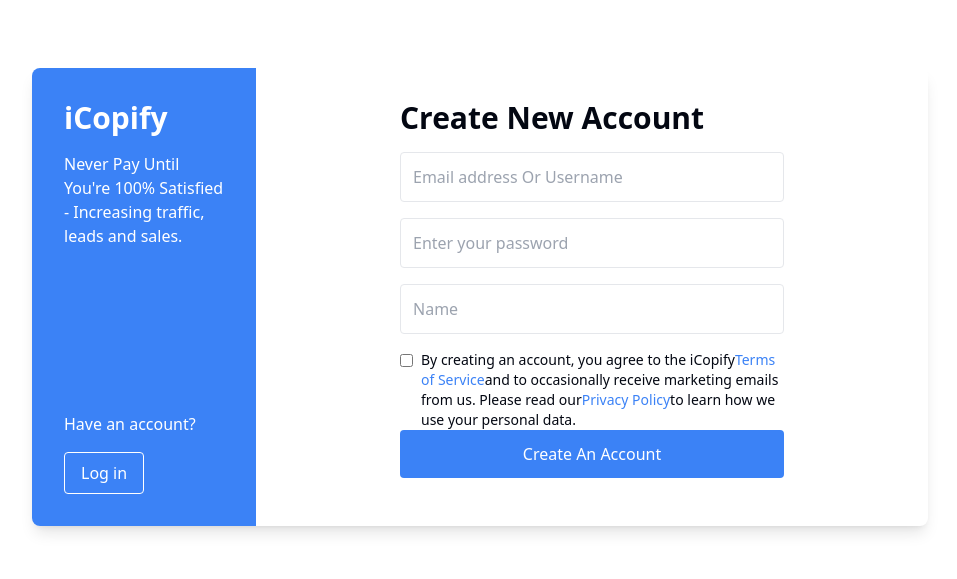
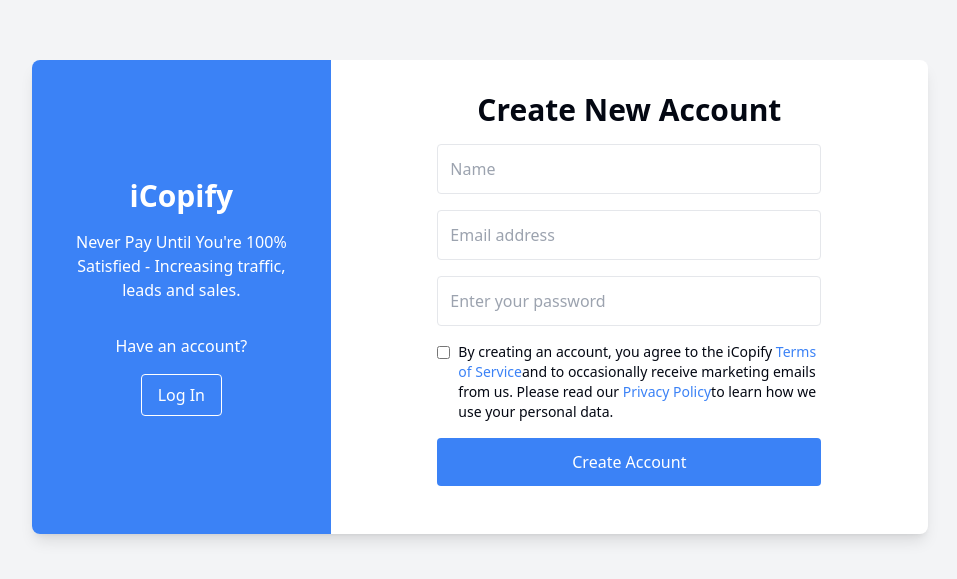
Before and after one commit to ScarletFenix/icopify, a Next.js app: page /login in a window 1280 px wide. Shown: the part 103-682 px from the top of the page, without its empty margins (160-1117 px from the left). Built offline with nearby package versions, Linux system fonts and the light colour scheme.

Commit message:
form fix

```diff
--- a/app/_components/auth/AuthForm.js
+++ b/app/_components/auth/AuthForm.js
@@ -7,9 +7,11 @@ const AuthForm = () => {
     const toggleForm = () => setIsLogin(!isLogin);
 
     return (
-        <div className="flex items-center justify-center min-h-screen p-4">
+        <div className="min-h-screen bg-gray-100 flex items-center justify-center p-4 w-full">
+            {/* Form Container */}
             <div className="bg-white shadow-lg rounded-lg flex flex-col md:flex-row max-w-4xl w-full">
-                <div className="bg-blue-500 text-white p-8 rounded-t-lg md:rounded-l-lg md:rounded-tr-none flex flex-col justify-between w-full md:w-1/4 text-center md:text-left">
+                {/* Left Side - Branding and Toggle Button */}
+                <div className="bg-blue-500 text-white p-8 rounded-t-lg md:rounded-l-lg md:rounded-tr-none flex flex-col justify-center items-center w-full md:w-1/3 text-center">
                     <div>
                         <h1 className="text-3xl font-bold mb-4">iCopify</h1>
                         <p className="mb-8">Never Pay Until You're 100% Satisfied - Increasing traffic, leads and sales.</p>
@@ -17,46 +19,50 @@ const AuthForm = () => {
                     <div>
                         <p className="mb-4">{isLogin ? "Don't have an account?" : "Have an account?"}</p>
                         <button onClick={toggleForm} className="bg-transparent border border-white text-white py-2 px-4 rounded hover:bg-white hover:text-blue-500 transition-colors">
-                            {isLogin ? "Sign Up" : "Log in"}
+                            {isLogin ? "Sign Up" : "Log In"}
                         </button>
                     </div>
                 </div>
-                <div className="p-8 w-full md:w-3/4 flex flex-col justify-center h-full max-w-md mx-auto">
-                    <h2 className="text-3xl font-bold mb-4">{isLogin ? "Log in" : "Create New Account"}</h2>
+
+                {/* Right Side - Form */}
+                <div className="p-8 w-full md:w-2/3 flex flex-col justify-center h-full max-w-md mx-auto">
+                    <h2 className="text-3xl font-bold mb-4 text-center">{isLogin ? "Log In" : "Create New Account"}</h2>
                     <form>
+                        {!isLogin && (
                             <div className="mb-4">
-                            <input className="w-full p-3 border rounded" placeholder="Email address Or Username" type="text" required />
+                                <input className="w-full p-3 border rounded" placeholder="Name" type="text" required />
+                            </div>
+                        )}
+                        <div className="mb-4">
+                            <input className="w-full p-3 border rounded" placeholder="Email address" type="email" required />
                         </div>
                         <div className="mb-4">
                             <input className="w-full p-3 border rounded pr-10" placeholder="Enter your password" type="password" required />
                         </div>
                         {!isLogin && (
-                            <div className="mb-4">
-                                <input className="w-full p-3 border rounded" placeholder="Name" type="text" required />
-                            </div>
-                        )}
-
-                        {!isLogin && (
-                            <div className="flex items-start">
+                            <div className="flex items-start mb-4">
                                 <input className="mr-2 mt-1" type="checkbox" required />
                                 <p className="text-sm">
                                     By creating an account, you agree to the iCopify
-                                    <Link className="text-blue-500" href="#">Terms of Service</Link>
+                                    <Link className="text-blue-500" href="#"> Terms of Service</Link>
                                     and to occasionally receive marketing emails from us. Please read our
-                                    <Link className="text-blue-500" href="#">Privacy Policy</Link>
+                                    <Link className="text-blue-500" href="#"> Privacy Policy</Link>
                                     to learn how we use your personal data.
                                 </p>
                             </div>
                         )}
                         {isLogin && (
-<div className="mb-4 text-sm">
+                            <div className="mb-4 text-sm flex justify-between items-center">
                                 <label className="flex items-center">
                                     <input className="mr-2" type="checkbox" />
                                     Remember me
                                 </label>
-<Link className="text-blue-500 ml-auto" href="#">Forgot Password?</Link>
-</div>)}
-<button className="w-full bg-blue-500 text-white py-3 rounded mb-4 hover:bg-blue-600 transition-colors" type="submit">{isLogin ? "Log in" : "Create An Account"}</button>
+                                <Link className="text-blue-500" href="#">Forgot Password?</Link>
+                            </div>
+                        )}
+                        <button className="w-full bg-blue-500 text-white py-3 rounded mb-4 hover:bg-blue-600 transition-colors" type="submit">
+                            {isLogin ? "Log In" : "Create Account"}
+                        </button>
                     </form>
                 </div>
             </div>
```
Lines whose indentation alone changed are shown as unchanged.
